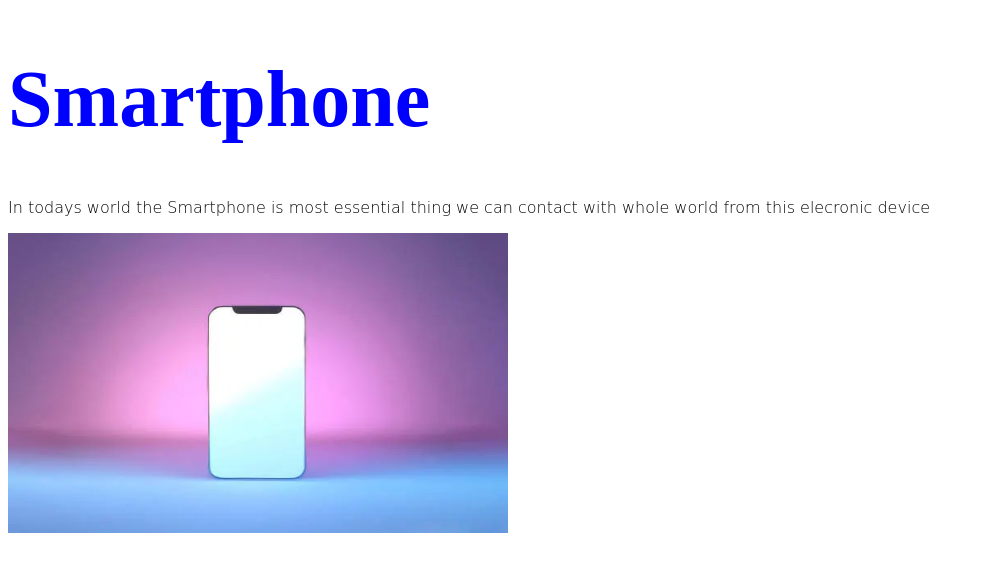
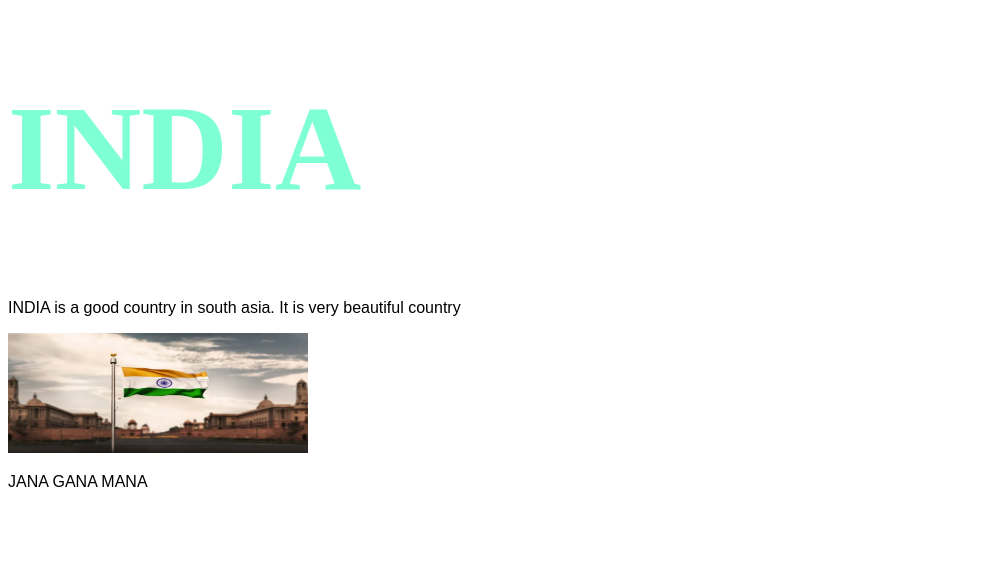
Before and after one commit to sandeshbk598-ops/Boba, a plain HTML site: page index.html in a window 1280 px wide. Shown: the whole page, without its empty margins (0-984 px from the left). Drawn offline with Linux system fonts and the light colour scheme.

Commit message:
Update index.html

```diff
--- a/index.html
+++ b/index.html
@@ -3,21 +3,22 @@
 <head>
     <meta charset="UTF-8">
     <meta name="viewport" content="width=device-width, initial-scale=1.0">
-    <title>Smartphone</title>
+    <title>INDIA</title>
     <style>
         h1{
-            color: blue;
-            font-size: 80px;
+            color: aquamarine;
+            font-size: 120px;
         }
         p{
-            font-family: cursive;
-            font-weight: 300;
+            color: black;
+            font-family: fantasy;
         }
     </style>
 </head>
 <body>
-    <h1>Smartphone</h1>
-    <p>In todays world the Smartphone is most essential thing we can contact with whole world from this elecronic device</p>
-    <img src="11.png" alt="MOBILE" width="500px" height="300px">
+    <h1>INDIA</h1>
+    <p>INDIA is a good country in south asia. It is very beautiful country</p>
+    <img src="14.png" alt="INDIAAAAAAAAAAA" width="300px" height="120px">
+    <p>JANA GANA MANA</p>
 </body>
 </html>
```
